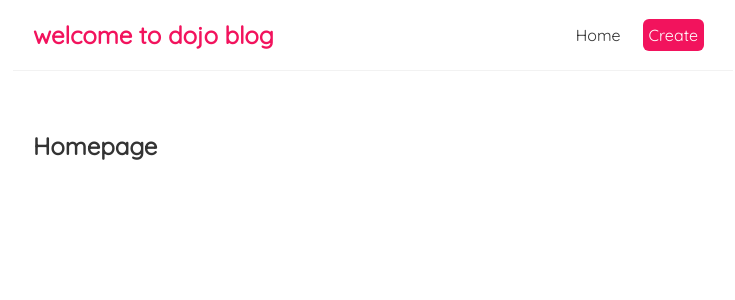
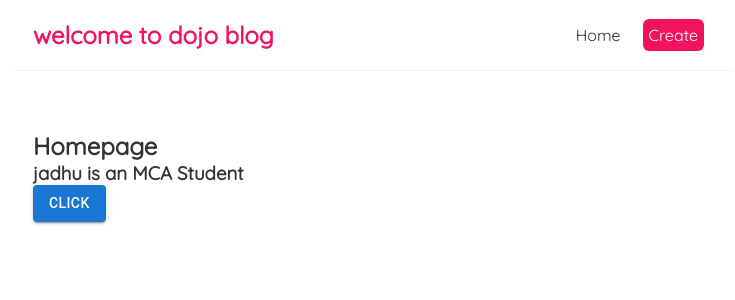
Before and after one commit to its-dev24/test-blog-react-app, a React (Create React App) app in the folder dojo-blog/: page / in a window 1280 px wide. Shown: the top 300 px of the page, without its empty margins (267-1002 px from the left). Built offline with nearby package versions, Linux system fonts and the light colour scheme.

Commit message:
Added hooks

```diff
--- a/dojo-blog/package.json
+++ b/dojo-blog/package.json
@@ -3,6 +3,9 @@
   "version": "0.1.0",
   "private": true,
   "dependencies": {
+    "@emotion/react": "^11.11.1",
+    "@emotion/styled": "^11.11.0",
+    "@mui/material": "^5.14.5",
     "@testing-library/jest-dom": "^5.17.0",
     "@testing-library/react": "^13.4.0",
     "@testing-library/user-event": "^13.5.0",
--- a/dojo-blog/src/Home.js
+++ b/dojo-blog/src/Home.js
@@ -1,7 +1,18 @@
+import Button from "@mui/material/Button";
+import { useState } from "react";
 const Home = () => {
+  const [name, setName] = useState("jadhu");
+
+  const changeDetails = (name) => {
+    setName(name);
+  };
   return (
     <div className="home">
       <h2>Homepage</h2>
+      <h3>{name} is an MCA Student</h3>
+      <Button variant="contained" onClick={() => changeDetails("Shijin")}>
+        Click
+      </Button>
     </div>
   );
 };
```
Also changed, not shown: 1 other file (tests, documents, lock files or other folders).
